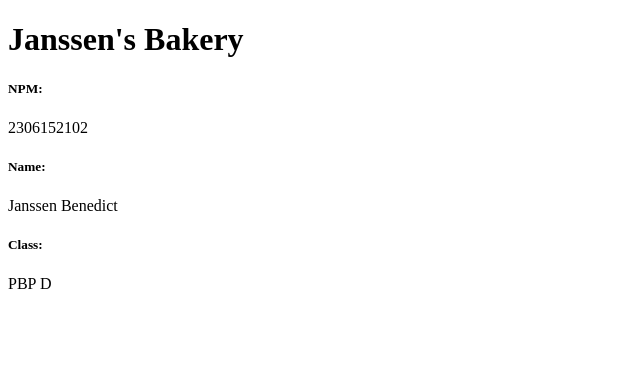
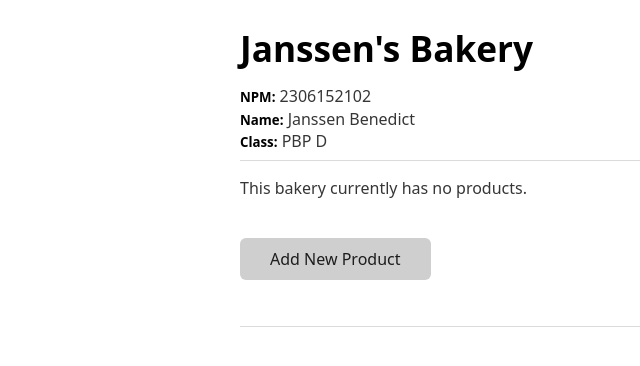
Before and after one commit to JanssenBenedict/bakery, a Django app: page / in a window 1280 px wide. Shown: the top 366 px of the page, without its empty margins (0-640 px from the left). Run offline with Django 5.2, Linux system fonts and the light colour scheme; data that the repository does not hold is empty.

Commit message:
Mengerjakan Checklist Tugas 3 No. 1, 2, dan 3

```diff
--- a/bakery/settings.py
+++ b/bakery/settings.py
@@ -55,7 +55,7 @@ ROOT_URLCONF = 'bakery.urls'
 TEMPLATES = [
     {
         'BACKEND': 'django.template.backends.django.DjangoTemplates',
-        'DIRS': [],
+        'DIRS': [BASE_DIR / 'templates'],
         'APP_DIRS': True,
         'OPTIONS': {
             'context_processors': [
@@ -122,3 +122,5 @@ STATIC_URL = 'static/'
 # https://docs.djangoproject.com/en/5.1/ref/settings/#default-auto-field
 
 DEFAULT_AUTO_FIELD = 'django.db.models.BigAutoField'
+
+CSRF_TRUSTED_ORIGINS = ["http://localhost","http://127.0.0.1","http://pbp.cs.ui.ac.id/janssen.benedict/bakery", "https://pbp.cs.ui.ac.id/janssen.benedict/bakery"]
--- a/main/models.py
+++ b/main/models.py
@@ -1,6 +1,8 @@
 from django.db import models
+import uuid
 
 class Product(models.Model):
+    id = models.UUIDField(primary_key=True, default=uuid.uuid4, editable=False)
     name = models.CharField(max_length=255)
     price = models.IntegerField()
     description = models.TextField()
--- a/main/templates/main.html
+++ b/main/templates/main.html
@@ -1,14 +1,40 @@
-<!DOCTYPE html>
-<html>
-<head>
-<h1>{{ title }}</h1>
-</head>
-<body>
-<h5>NPM: </h5>
-<p>{{ npm }}<p>
-<h5>Name: </h5>
-<p>{{ name }}<p>
-<h5>Class: </h5>
-<p>{{ class }}<p>
-</body>
-</html>
+{% extends 'base.html' %}
+{% block content %}
+
+    <h1>{{ title }}</h1>
+    <div> <h5 style="display: inline;">NPM:</h5> <p style="display: inline;">{{ npm }}</p> </div>
+    <div> <h5 style="display: inline;">Name:</h5> <p style="display: inline;">{{ name }}</p> </div>
+    <div> <h5 style="display: inline;">Class:</h5> <p style="display: inline;">{{ class }}</p> </div>
+
+    <hr>
+
+    {% if not products %}
+        <p>This bakery currently has no products.</p>
+    {% else %}
+        <table>
+        <tr>
+            <th>Product Name</th>
+            <th>Price, IDR</th>
+            <th>Description</th>
+            <th>Category</th>
+            <th>Quantity</th>
+        </tr>
+        {% for product in products %}
+        <tr>
+            <td>{{product.name}}</td>
+            <td>{{product.price}}</td>
+            <td>{{product.description}}</td>
+            <td>{{product.category}}</td>
+            <td>{{product.quantity}}</td>
+        </tr>
+        {% endfor %}
+        </table>
+    {% endif %}
+
+<br/>
+
+<a href="{% url 'main:create_product' %}">
+  <button>Add New Product</button>
+</a>
+
+{% endblock content %}
--- a/main/urls.py
+++ b/main/urls.py
@@ -1,8 +1,13 @@
 from django.urls import path
-from main.views import show_main
+from main.views import show_main, create_product, show_xml, show_json, show_xml_by_id, show_json_by_id
 
 app_name = 'main'
 
 urlpatterns = [
     path('', show_main, name='show_main'),
+    path('create-product', create_product, name='create_product'),
+    path('xml/', show_xml, name='show_xml'),
+    path('json/', show_json, name='show_json'),
+    path('xml/<str:id>/', show_xml_by_id, name='show_xml_by_id'),
+    path('json/<str:id>/', show_json_by_id, name='show_json_by_id'),
 ]
--- a/main/views.py
+++ b/main/views.py
@@ -1,12 +1,44 @@
-from django.shortcuts import render
+from django.shortcuts import render, redirect
+from main.forms import ProductForm
+from main.models import Product
+from django.http import HttpResponse
+from django.core import serializers
 
 # Create your views here.
 def show_main(request):
+    products = Product.objects.all()
     context = {
         'title' : "Janssen's Bakery",
         'npm' : '2306152102',
         'name': 'Janssen Benedict',
-        'class': 'PBP D'
+        'class': 'PBP D',
+        'products': products
     }
 
     return render(request, "main.html", context)
+
+def create_product(request):
+    form = ProductForm(request.POST or None)
+
+    if form.is_valid() and request.method == "POST":
+        form.save()
+        return redirect('main:show_main')
+
+    context = {'form': form}
+    return render(request, "create_product.html", context)
+
+def show_xml(request):
+    data = Product.objects.all()
+    return HttpResponse(serializers.serialize("xml", data), content_type="application/xml")
+
+def show_json(request):
+    data = Product.objects.all()
+    return HttpResponse(serializers.serialize("json", data), content_type="application/json")
+
+def show_xml_by_id(request, id):
+    data = Product.objects.filter(pk=id)
+    return HttpResponse(serializers.serialize("xml", data), content_type="application/xml")
+
+def show_json_by_id(request, id):
+    data = Product.objects.filter(pk=id)
+    return HttpResponse(serializers.serialize("json", data), content_type="application/json")
--- /dev/null
+++ b/templates/base.html
@@ -0,0 +1,20 @@
+{% load static %}
+<!DOCTYPE html>
+<html lang="en">
+
+  <head>
+    <meta charset="UTF-8" />
+    <meta name="viewport" content="width=device-width, initial-scale=1.0" />
+    <link rel="stylesheet" href="https://cdn.jsdelivr.net/npm/water.css@2/out/water.css">
+    {% block meta %} {% endblock meta %}
+  </head>
+
+  <body>
+    {% block content %} {% endblock content %}
+  </body>
+
+  <footer>
+    {% block footer %} {% endblock footer %}
+  </footer>
+
+</html>
```
Also changed, not shown: main/forms.py (added, +7 -0 lines), main/templates/create_product.html (added, +18 -0 lines), .github/workflows/deploy.yml (added), main/migrations/0002_product_delete_bakeryitem.py (added).
